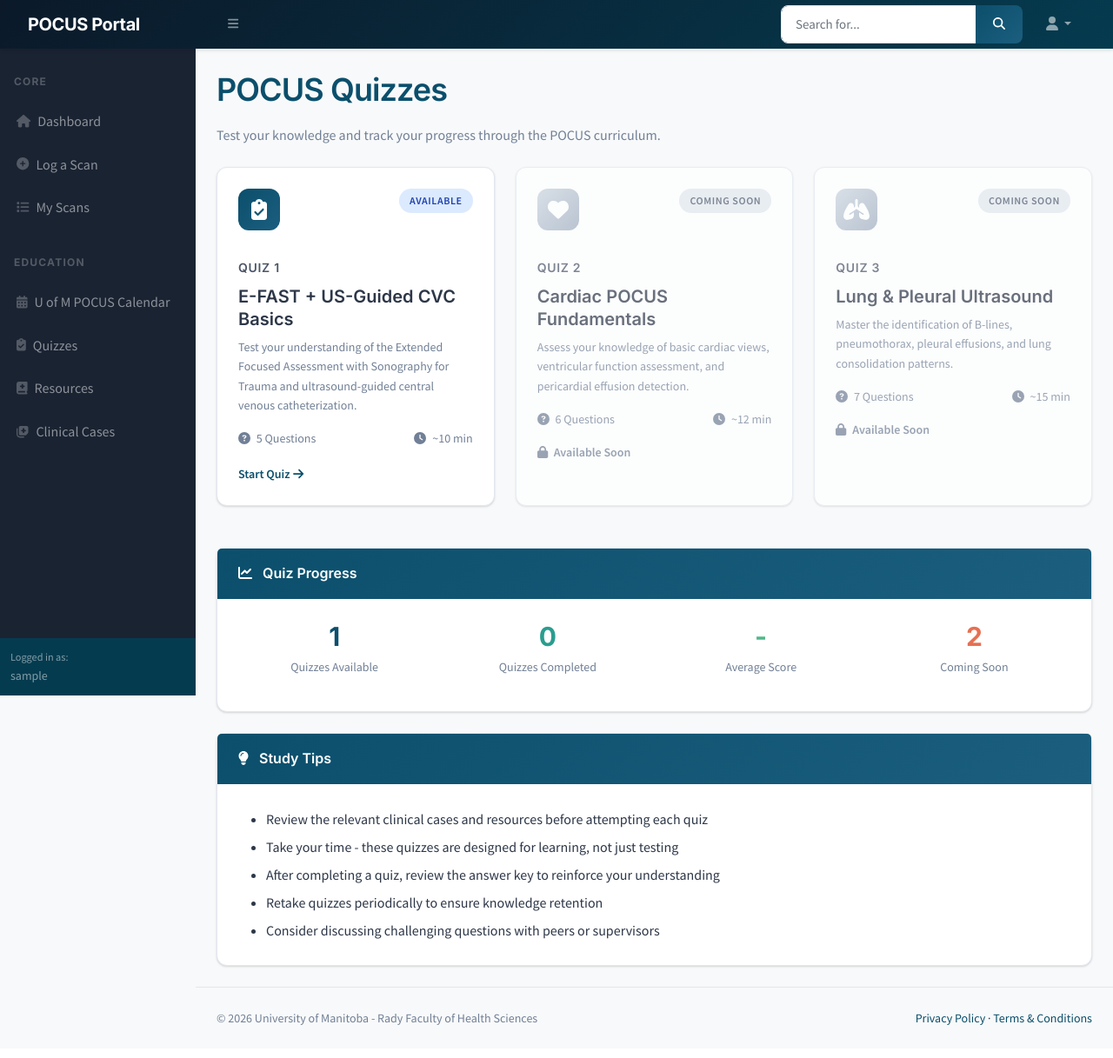
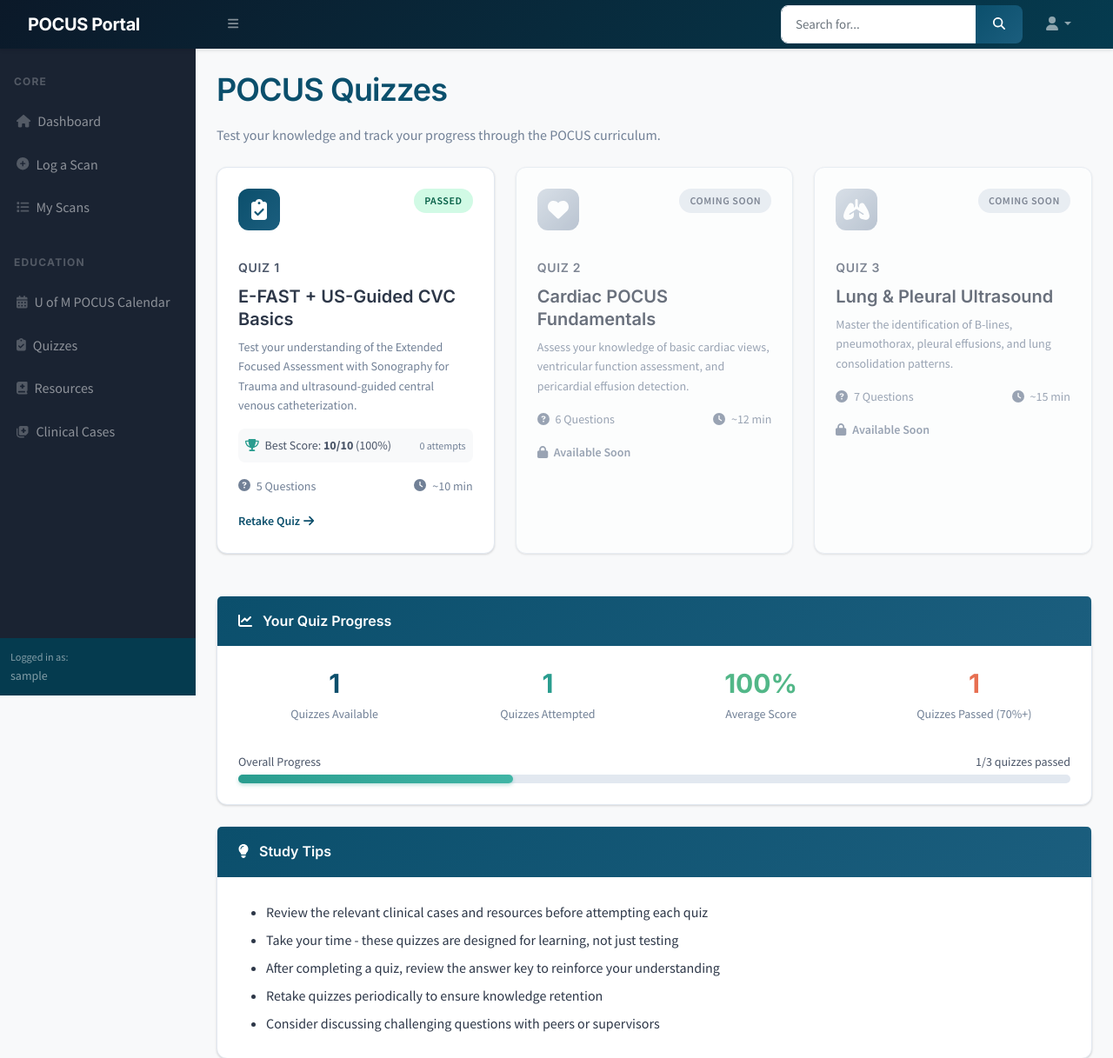
Before and after one commit to rick546/pocus-logbook, a Django app: page /quizzes/ in a window 1280 px wide. Shown: the top 1217 px of the page at 87% size. Before the commit the page ends 1179 px from the top, so only its background shows below. Run offline with Django 5.2, Linux system fonts and the light colour scheme; a user stored in the database is signed in; tables that the repository leaves empty hold one stand-in row (values such as "Sample post"); some libraries are stand-ins or nearby versions.

Commit message:
Add quiz score tracking per user account
Features:
- Track quiz attempts and scores for each user
- Store best score per quiz per user (QuizBestScore model)
- Display user's best scores on quiz selection page
- Show quiz progress on home page dashboard
- Progress bar based on percentage of quizzes passed (70%+ to pass)
- Competency badges based on quiz completion (Novice/Intermediate/Advanced/Expert)

Technical Changes:
- Updated QuizAttempt model with quiz_id and quiz_title fields
- Added QuizBestScore model to track best scores
- Updated quiz_detail view to save scores on submission
- Updated home view to calculate real quiz progress
- Updated quizzes_home view to show user statistics
- Updated templates to display actual user data
- Added database migration 0005

User Experience:
- Users can see their best score on each quiz
- Users can see how many attempts they've made
- Home page shows quiz completion percentage
- Quiz selection page shows "Passed", "Attempted", or "Available" status
- "Retake Quiz" button shown for previously attempted quizzes

Co-Authored-By: Claude Sonnet 4.5 <noreply@anthropic.com>

```diff
--- a/logbook/models.py
+++ b/logbook/models.py
@@ -3,15 +3,54 @@ from django.db import models
 
 
 class QuizAttempt(models.Model):
-    user = models.ForeignKey(settings.AUTH_USER_MODEL, on_delete=models.CASCADE)
-    quiz_slug = models.CharField(max_length=100)  # e.g. "efast-cvc-001"
+    user = models.ForeignKey(settings.AUTH_USER_MODEL, on_delete=models.CASCADE, related_name="quiz_attempts")
+    quiz_id = models.PositiveIntegerField(default=1)  # Quiz number (1, 2, 3, etc.)
+    quiz_title = models.CharField(max_length=200, blank=True, default="")
     answers = models.JSONField(default=dict)      # {"q1": "C", "q2": "A", ...}
     score = models.PositiveIntegerField(default=0)
     total = models.PositiveIntegerField(default=0)
     created_at = models.DateTimeField(auto_now_add=True)
 
+    class Meta:
+        ordering = ['-created_at']
+
     def __str__(self):
-        return f"{self.user} {self.quiz_slug} {self.score}/{self.total} @ {self.created_at}"
+        return f"{self.user} - Quiz {self.quiz_id}: {self.score}/{self.total} @ {self.created_at}"
+
+    @property
+    def percentage(self):
+        if self.total == 0:
+            return 0
+        return round((self.score / self.total) * 100)
+
+
+class QuizBestScore(models.Model):
+    """Tracks the best score for each user on each quiz"""
+    user = models.ForeignKey(settings.AUTH_USER_MODEL, on_delete=models.CASCADE, related_name="quiz_best_scores")
+    quiz_id = models.PositiveIntegerField()
+    quiz_title = models.CharField(max_length=200, blank=True)
+    best_score = models.PositiveIntegerField(default=0)
+    total = models.PositiveIntegerField(default=0)
+    attempts = models.PositiveIntegerField(default=0)
+    last_attempt = models.DateTimeField(auto_now=True)
+
+    class Meta:
+        unique_together = ['user', 'quiz_id']
+        ordering = ['quiz_id']
+
+    def __str__(self):
+        return f"{self.user} - Quiz {self.quiz_id} Best: {self.best_score}/{self.total}"
+
+    @property
+    def percentage(self):
+        if self.total == 0:
+            return 0
+        return round((self.best_score / self.total) * 100)
+
+    @property
+    def passed(self):
+        """Consider 70% or higher as passed"""
+        return self.percentage >= 70
 
 class Scan(models.Model):
     EXAM_CHOICES = [
--- a/logbook/views.py
+++ b/logbook/views.py
@@ -1,57 +1,127 @@
 from django.contrib.auth.decorators import login_required
 from django.contrib.admin.views.decorators import staff_member_required
-from django.db.models import Count
+from django.db.models import Count, Avg, F
 from django.shortcuts import get_object_or_404, redirect, render
 from django.contrib.auth import get_user_model
 from .models import ClinicalCase, CaseStep
-from .models import QuizAttempt
+from .models import QuizAttempt, QuizBestScore
 from .forms import ScanForm
 from .models import Scan
 
 User = get_user_model()
 
-dUser = get_user_model()
+# Total number of quizzes available in the curriculum
+TOTAL_QUIZZES = 3
 
+# Quiz data
+QUIZZES = {
+    1: {
+        "title": "E-FAST + US-Guided CVC Basics",
+        "questions": {
+            "q1": "C",
+            "q2": "B",
+            "q3": "C",
+            "q4": "B",
+            "q5": "B",
+        }
+    },
+    # Future quizzes will be added here
+    # 2: { "title": "Cardiac POCUS Fundamentals", "questions": {...} },
+    # 3: { "title": "Lung & Pleural Ultrasound", "questions": {...} },
+}
 
-QUIZ_1 = {
-    "title": "E-FAST + US-Guided CVC Basics",
-    "questions": {
-        "q1": "C",
-        "q2": "B",
-        "q3": "C",
-        "q4": "B",
-        "q5": "B",
-    }
-}
+# Keep QUIZ_1 for backward compatibility
+QUIZ_1 = QUIZZES[1]
 
 # Quiz home page showing all available quizzes
 @login_required
 def quizzes_home(request):
-    return render(request, "logbook/quizzes_home.html")
+    # Get user's best scores for all quizzes
+    user_best_scores = {
+        score.quiz_id: score
+        for score in QuizBestScore.objects.filter(user=request.user)
+    }
+
+    # Calculate statistics
+    quizzes_completed = len(user_best_scores)
+    quizzes_passed = sum(1 for score in user_best_scores.values() if score.passed)
+
+    # Calculate average score
+    if user_best_scores:
+        avg_score = sum(score.percentage for score in user_best_scores.values()) / len(user_best_scores)
+    else:
+        avg_score = None
+
+    return render(request, "logbook/quizzes_home.html", {
+        "user_best_scores": user_best_scores,
+        "quizzes_completed": quizzes_completed,
+        "quizzes_passed": quizzes_passed,
+        "avg_score": avg_score,
+        "total_quizzes": TOTAL_QUIZZES,
+    })
 
 # Individual quiz detail page
 @login_required
 def quiz_detail(request, quiz_id):
-    # For now, only quiz 1 is available
-    if quiz_id != 1:
+    # Check if quiz exists and is available
+    if quiz_id not in QUIZZES:
         return render(request, "logbook/quiz_unavailable.html", {"quiz_id": quiz_id})
 
-    answer_key = QUIZ_1["questions"]
+    quiz = QUIZZES[quiz_id]
+    answer_key = quiz["questions"]
     total = len(answer_key)
 
     submitted_answers = {}
     score = None
+    is_new_best = False
+
+    # Get user's previous best score for this quiz
+    previous_best = QuizBestScore.objects.filter(user=request.user, quiz_id=quiz_id).first()
 
     if request.method == "POST":
         submitted_answers = {q: request.POST.get(q) for q in answer_key.keys()}
         score = sum(1 for q, correct in answer_key.items() if submitted_answers.get(q) == correct)
 
+        # Save the quiz attempt
+        QuizAttempt.objects.create(
+            user=request.user,
+            quiz_id=quiz_id,
+            quiz_title=quiz["title"],
+            answers=submitted_answers,
+            score=score,
+            total=total,
+        )
+
+        # Update or create best score
+        best_score, created = QuizBestScore.objects.get_or_create(
+            user=request.user,
+            quiz_id=quiz_id,
+            defaults={
+                "quiz_title": quiz["title"],
+                "best_score": score,
+                "total": total,
+                "attempts": 1,
+            }
+        )
+
+        if not created:
+            best_score.attempts += 1
+            if score > best_score.best_score:
+                best_score.best_score = score
+                is_new_best = True
+            best_score.save()
+        else:
+            is_new_best = True
+
     return render(request, "logbook/quizzes_list.html", {
-        "quiz": QUIZ_1,
+        "quiz": quiz,
+        "quiz_id": quiz_id,
         "answer_key": answer_key,
         "submitted_answers": submitted_answers,
         "score": score,
         "total": total,
+        "previous_best": previous_best,
+        "is_new_best": is_new_best,
     })
 
 
@@ -68,11 +138,36 @@ def case_step(request, case_id, step_order):
 def home(request):
     leaderboard = (
         User.objects
-        .filter(scans__isnull=False)          # ✅ correct related_name
+        .filter(scans__isnull=False)
         .annotate(total=Count("scans"))
         .order_by("-total", "username")[:10]
     )
-    return render(request, "home.html", {"leaderboard": leaderboard})
+
+    # Quiz progress for authenticated users
+    quiz_progress = None
+    quizzes_completed = 0
+    quiz_percentage = 0
+
+    if request.user.is_authenticated:
+        # Count quizzes where user has passed (70% or higher)
+        user_best_scores = QuizBestScore.objects.filter(user=request.user)
+        quizzes_completed = user_best_scores.filter(best_score__gte=models.F('total') * 0.7).count()
+
+        # Alternative: count any quiz attempted (regardless of score)
+        # quizzes_completed = user_best_scores.count()
+
+        quiz_percentage = round((quizzes_completed / TOTAL_QUIZZES) * 100) if TOTAL_QUIZZES > 0 else 0
+
+        quiz_progress = {
+            "completed": quizzes_completed,
+            "total": TOTAL_QUIZZES,
+            "percentage": quiz_percentage,
+        }
+
+    return render(request, "home.html", {
+        "leaderboard": leaderboard,
+        "quiz_progress": quiz_progress,
+    })
 
 
 @login_required
--- a/templates/logbook/quizzes_home.html
+++ b/templates/logbook/quizzes_home.html
@@ -16,7 +16,15 @@
           <div class="dashboard-card-icon icon-primary">
             <i class="fas fa-clipboard-check"></i>
           </div>
-          <span class="competency-badge competency-intermediate">Available</span>
+          {% if 1 in user_best_scores %}
+            {% if user_best_scores.1.passed %}
+              <span class="competency-badge competency-advanced">Passed</span>
+            {% else %}
+              <span class="competency-badge competency-intermediate">Attempted</span>
+            {% endif %}
+          {% else %}
+            <span class="competency-badge" style="background-color: #DBEAFE; color: #1E40AF;">Available</span>
+          {% endif %}
         </div>
 
         <div class="dashboard-card-title">Quiz 1</div>
@@ -24,6 +32,20 @@
         <p class="text-muted mb-3" style="font-size: 0.875rem;">
           Test your understanding of the Extended Focused Assessment with Sonography for Trauma and ultrasound-guided central venous catheterization.
         </p>
+
+        {% if 1 in user_best_scores %}
+        <div class="mb-3 p-2" style="background-color: var(--bg-main); border-radius: 8px;">
+          <div class="d-flex justify-content-between align-items-center">
+            <span style="font-size: 0.875rem; color: var(--text-secondary);">
+              <i class="fas fa-trophy me-1" style="color: var(--medical-secondary);"></i>
+              Best Score: <strong>{{ user_best_scores.1.best_score }}/{{ user_best_scores.1.total }}</strong> ({{ user_best_scores.1.percentage }}%)
+            </span>
+            <span style="font-size: 0.75rem; color: var(--text-muted);">
+              {{ user_best_scores.1.attempts }} attempt{{ user_best_scores.1.attempts|pluralize }}
+            </span>
+          </div>
+        </div>
+        {% endif %}
 
         <div class="d-flex justify-content-between align-items-center mb-3">
           <span class="text-muted" style="font-size: 0.875rem;">
@@ -35,7 +57,7 @@
         </div>
 
         <a class="dashboard-card-link" href="{% url 'quiz_detail' 1 %}">
-          Start Quiz <i class="fas fa-arrow-right"></i>
+          {% if 1 in user_best_scores %}Retake Quiz{% else %}Start Quiz{% endif %} <i class="fas fa-arrow-right"></i>
         </a>
       </div>
     </div>
@@ -108,7 +130,7 @@
   <div class="card mt-4">
     <div class="card-header">
       <i class="fas fa-chart-line me-2"></i>
-      Quiz Progress
+      Your Quiz Progress
     </div>
     <div class="card-body">
       <div class="row">
@@ -117,16 +139,30 @@
           <p class="text-muted mb-0" style="font-size: 0.875rem;">Quizzes Available</p>
         </div>
         <div class="col-md-3 text-center mb-3">
-          <h2 class="mb-1" style="color: var(--medical-secondary); font-weight: 700;">0</h2>
-          <p class="text-muted mb-0" style="font-size: 0.875rem;">Quizzes Completed</p>
+          <h2 class="mb-1" style="color: var(--medical-secondary); font-weight: 700;">{{ quizzes_completed }}</h2>
+          <p class="text-muted mb-0" style="font-size: 0.875rem;">Quizzes Attempted</p>
         </div>
         <div class="col-md-3 text-center mb-3">
-          <h2 class="mb-1" style="color: var(--medical-success); font-weight: 700;">-</h2>
+          <h2 class="mb-1" style="color: var(--medical-success); font-weight: 700;">
+            {% if avg_score is not None %}{{ avg_score|floatformat:0 }}%{% else %}-{% endif %}
+          </h2>
           <p class="text-muted mb-0" style="font-size: 0.875rem;">Average Score</p>
         </div>
         <div class="col-md-3 text-center mb-3">
-          <h2 class="mb-1" style="color: var(--medical-accent); font-weight: 700;">2</h2>
-          <p class="text-muted mb-0" style="font-size: 0.875rem;">Coming Soon</p>
+          <h2 class="mb-1" style="color: var(--medical-accent); font-weight: 700;">{{ quizzes_passed }}</h2>
+          <p class="text-muted mb-0" style="font-size: 0.875rem;">Quizzes Passed (70%+)</p>
+        </div>
+      </div>
+
+      <!-- Progress Bar -->
+      <div class="mt-3">
+        <div class="d-flex justify-content-between mb-1">
+          <span style="font-size: 0.875rem; color: var(--text-secondary);">Overall Progress</span>
+          <span style="font-size: 0.875rem; color: var(--text-secondary);">{{ quizzes_passed }}/{{ total_quizzes }} quizzes passed</span>
+        </div>
+        <div class="progress" style="height: 10px;">
+          {% widthratio quizzes_passed total_quizzes 100 as progress_percent %}
+          <div class="progress-bar" role="progressbar" style="width: {{ progress_percent }}%" aria-valuenow="{{ progress_percent }}" aria-valuemax="100"></div>
         </div>
       </div>
     </div>
```
Also changed, not shown: templates/home.html (+29 -5 lines), logbook/migrations/0005_alter_quizattempt_options_and_more.py (added).
